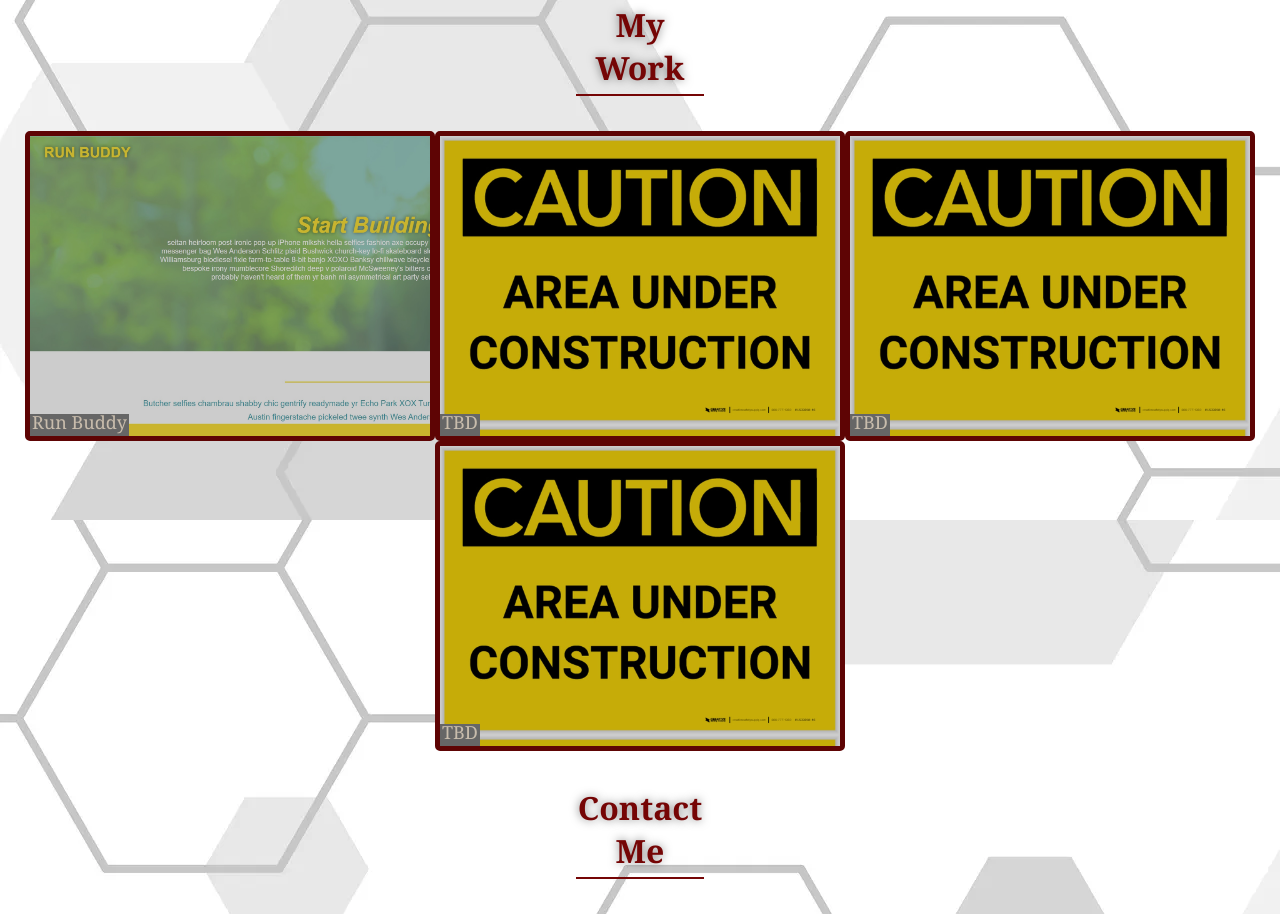
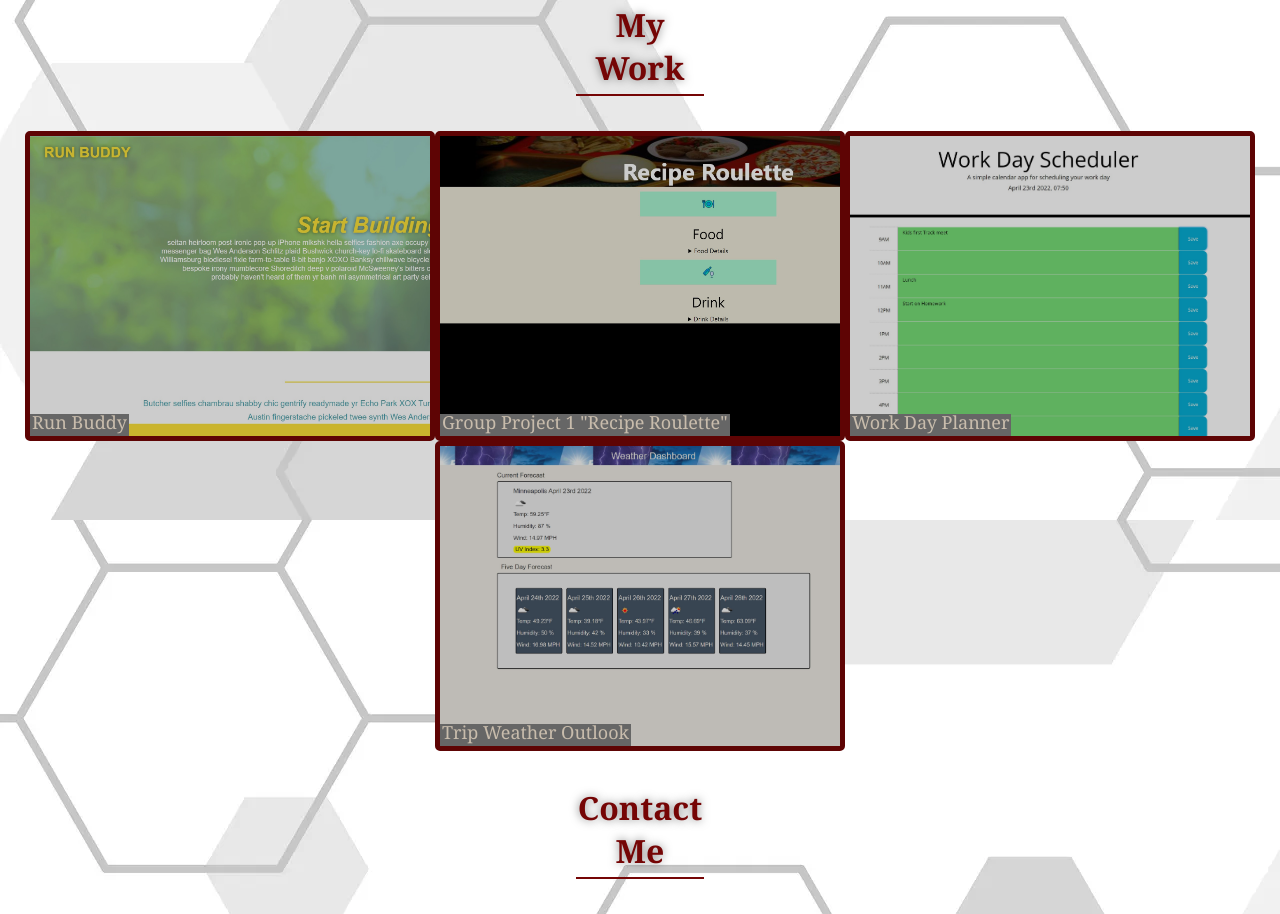
Before and after one commit to Rwillford/Portfolio, a plain HTML site: page index.html in a window 1280 px wide. Shown: the part 780-1694 px from the top of the page. Drawn offline with Linux system fonts and the light colour scheme.

Commit message:
added projects

```diff
--- a/assets/css/styles.css
+++ b/assets/css/styles.css
@@ -79,10 +79,9 @@ header nav ul {
     flex-wrap: wrap;
 }
 
-.project-done {
+.project {
     border: 5px solid #750505;
     border-radius: 5px;
-    background-image: url(../images/RunBuddy.jpg);
     background-size: cover;
     width: 400px;
     height: 300px;
@@ -90,31 +89,34 @@ header nav ul {
     filter:brightness(80%)
 }
 
-.project-done:hover, .working:hover {
+.project-one {
+    background-image: url(../images/RunBuddy.jpg);
+}
+
+.project-two {
+    background-image: url(../images/RecipeRoulette.jpg);
+}
+
+.project-three {
+    background-image: url(../images/WorkDayPlanner.jpg);
+}
+
+.project-four {
+    background-image: url(../images/WeatherOutlook.jpg);
+}
+
+.project-one:hover, .project-two:hover, .project-three:hover, .project-four:hover {
     filter:brightness(100%);
     transform: scale(1.1);
 }
 
-.project-done a, .working a {
+.project-one a, .project-two a, .project-three a, .project-four a {
     overflow:hidden;
     text-indent: 100%;
     width: 400px;
     height: 300px;
     position: absolute;
 }
-
-.working {
-    border: 5px solid #750505;
-    border-radius: 5px;
-    background-image: url(../images/Caution.jpg);
-    background-size:contain;
-    width: 400px;
-    height: 300px;
-    display:flex;
-    filter:brightness(80%)
-}
-
-
 
 .work-title {
     font-size: 18px;
--- a/index.html
+++ b/index.html
@@ -45,35 +45,35 @@
         <section id="My-Work">
                 <h2 class="section-title">My<br>Work</h2>
             <div class="work">
-            <!--Compeleted Work-->
-                <div class="project-done" title="Run Buddy Web page preview">
+                <!--Compeleted Work-->
+                <div class="project project-one" title="Run Buddy Web page preview">
                     <a href="https://rwillford.github.io/run-buddy/">Clickable</a>
                     <div class="work-title">
                         Run Buddy
                     </div>
                 </div>
                 <br>
-            <!--Other Projects coming soon-->
-               <div class="working" title="Under Construction">
-                    <a href="">Clickable</a>
+
+                <div class="project project-two" title="Group Project 1 Recipe Roulette">
+                    <a href="https://rehpotsirhc21.github.io/recipe-finder/">Clickable</a>
                     <div class="work-title">
-                        TBD
+                        Group Project 1 "Recipe Roulette"
                     </div>
                 </div>
                 <br>
 
-                <div class="working" title="Under Construction">
-                    <a href="">Clickable</a>
+                <div class="project project-three" title="Work Day Planner">
+                    <a href="https://rwillford.github.io/work-day-planner/">Clickable</a>
                     <div class="work-title">
-                        TBD
+                       Work Day Planner
                     </div>
                 </div>
                 <br>
 
-                <div class="working" title="Under Construction">
-                    <a href="">Clickable</a>
+                <div class="project project-four" title="Trip Weather Outlook">
+                    <a href="https://rwillford.github.io/Trip-Weather-Outlook/">Clickable</a>
                     <div class="work-title">
-                        TBD
+                        Trip Weather Outlook
                     </div>
                 </div>
             </div>
```
Also changed, not shown: assets/images/RecipeRoulette.jpg (added), assets/images/WeatherOutlook.jpg (added), assets/images/WorkDayPlanner.jpg (added).
